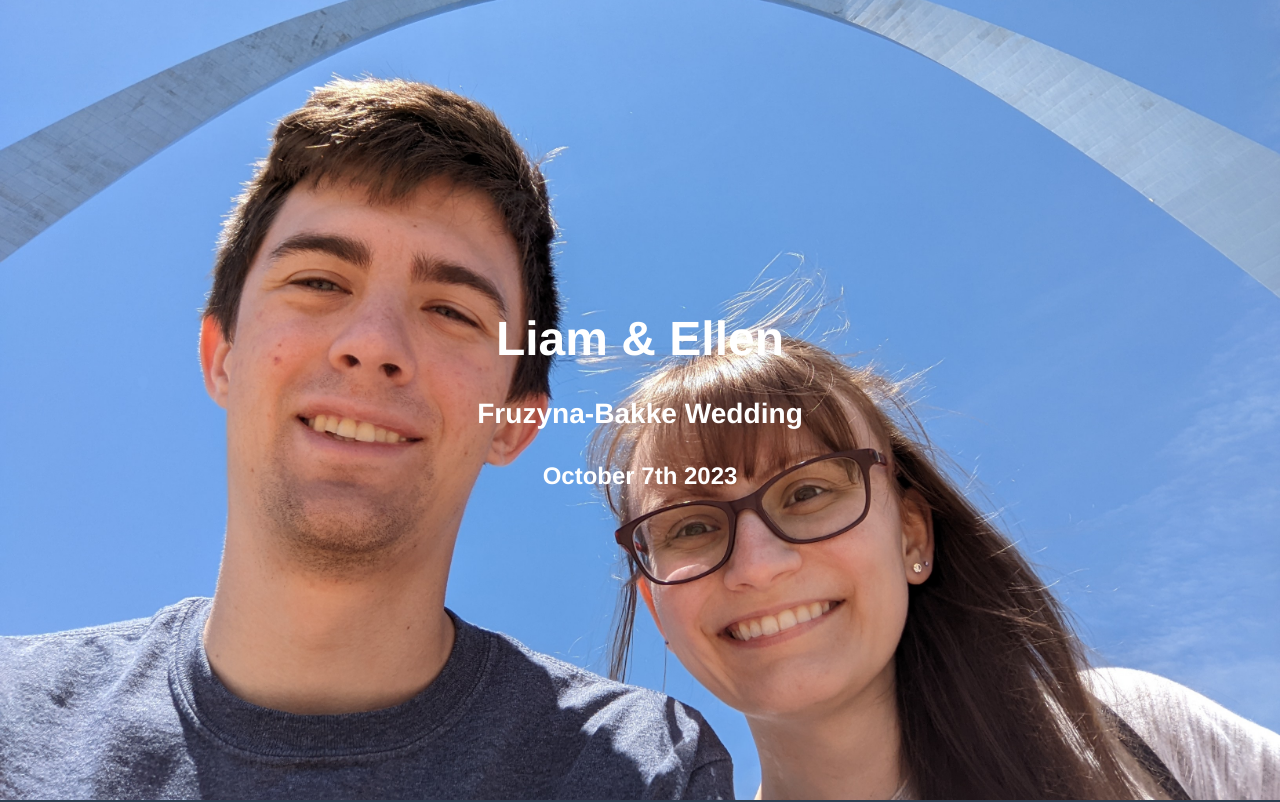
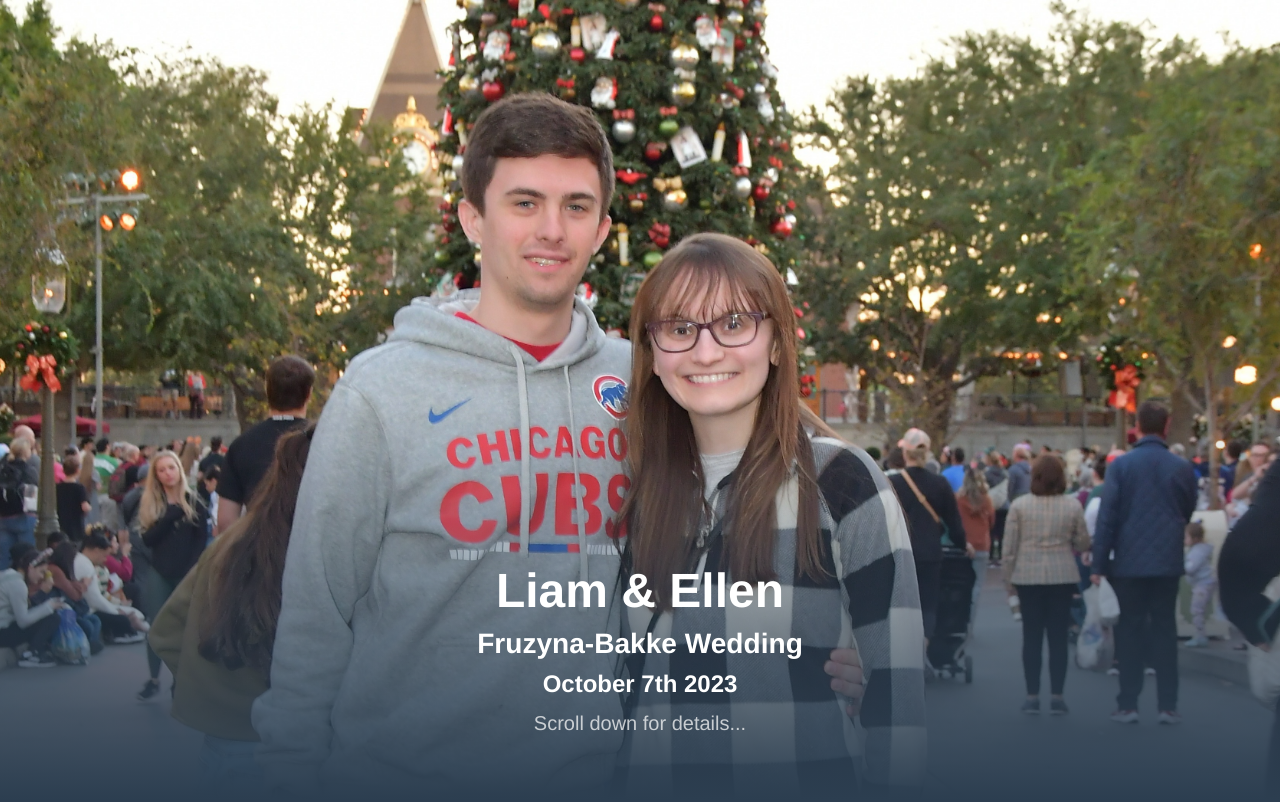
Before and after one commit to fruzyna/wedding-site, a plain HTML site: page index.html in a window 1280 px wide. Shown: the top 802 px of the page. Drawn offline with Linux system fonts and the light colour scheme.

Commit message:
Updated background image

```diff
--- a/index.html
+++ b/index.html
@@ -120,6 +120,7 @@
 				<h1><a href="/" class="subtle_link">Liam & Ellen</a></h1>
 				<h3>Fruzyna-Bakke Wedding</h3>
 				<h4>October 7th 2023</h4>
+				<span id="scroll" class="blink">Scroll down for details...</span>
 			</div>
         </div>
 	<div id="right">
--- a/styles.css
+++ b/styles.css
@@ -11,7 +11,8 @@ html, body {
 	height: 100%;
 	display: table;
 	background-color: grey;
-	background-image: url("assets/arch.jpg");
+	background-image: linear-gradient(0deg, #2C3E50 0%, rgba(255,255,255,0) 50%),
+					  url("assets/disney.jpg");
 	background-position: center;
 	background-repeat: no-repeat;
 	background-size: cover;
@@ -19,10 +20,33 @@ html, body {
 
 #left-content {
 	display: table-cell;
-	vertical-align: middle;
+	vertical-align: bottom;
 	color: white;
 	font-size: 1.5rem;
 	text-align: center;
+	padding-bottom: 5%;
+}
+
+#left-content h1, h3, h4 {
+	margin: 0;
+}
+
+#scroll {
+	font-size: 1.25rem;
+}
+
+#left-content h3, #left-content h4 {
+	margin: 10px;
+}
+
+.blink {
+	animation: blinker 2s linear infinite;
+}
+
+@keyframes blinker {
+	50% {
+		opacity: 0;
+	}
 }
 
 #right {
```
Also changed, not shown: assets/disney.jpg (added).
